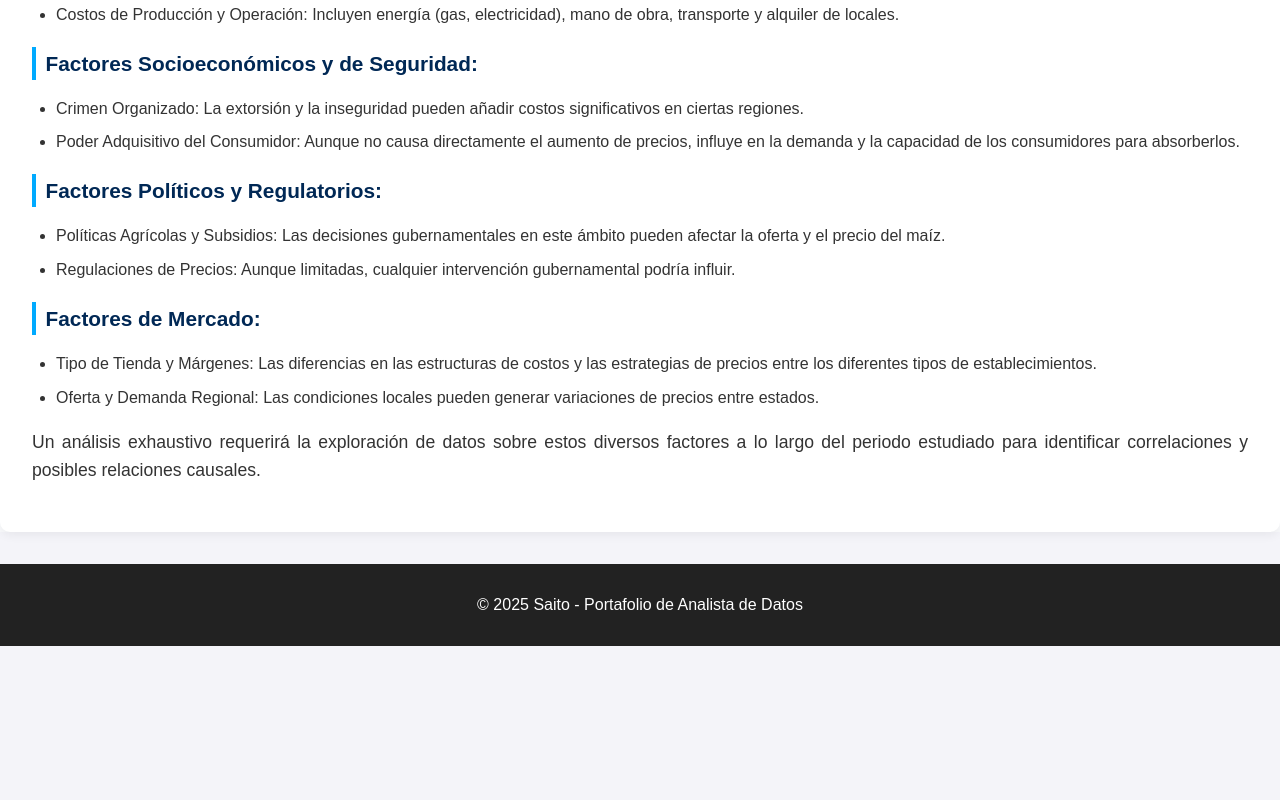
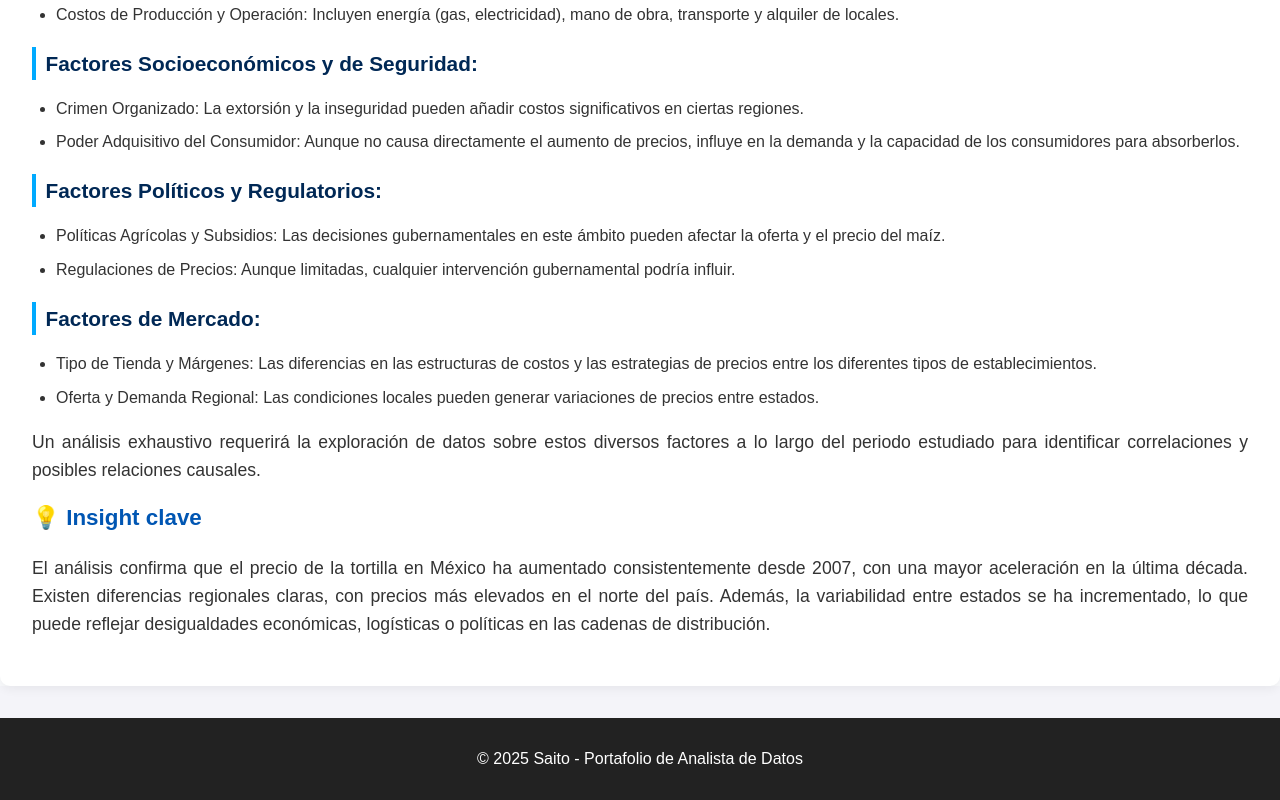
Before and after one commit to SaitoM17/mi-portafolio, a React (Create React App) app: page /Precio-tortilla in a window 1280 px wide. Shown: the part 10080-10880 px from the top of the page. Before the commit the page ends 10726 px from the top, so only its background shows below. Built offline with nearby package versions, Linux system fonts and the light colour scheme.

Commit message:
feat: Se agrego apartado Insight clave

```diff
--- a/src/pages/PrecioTortillaMexico.js
+++ b/src/pages/PrecioTortillaMexico.js
@@ -339,6 +339,13 @@ Series([], Name: Price per kilogram, dtype: float64)`;
           Un análisis exhaustivo requerirá la exploración de datos sobre estos diversos factores a lo largo del periodo estudiado para identificar
           correlaciones y posibles relaciones causales.
         </p>
+
+        <h3>💡 Insight clave</h3>
+        <p>
+          El análisis confirma que el precio de la tortilla en México ha aumentado consistentemente desde 2007, con una mayor aceleración en la última década.
+          Existen diferencias regionales claras, con precios más elevados en el norte del país. Además, la variabilidad entre estados se ha incrementado,
+          lo que puede reflejar desigualdades económicas, logísticas o políticas en las cadenas de distribución.
+        </p>
       </div>
     </div>
   );
```
